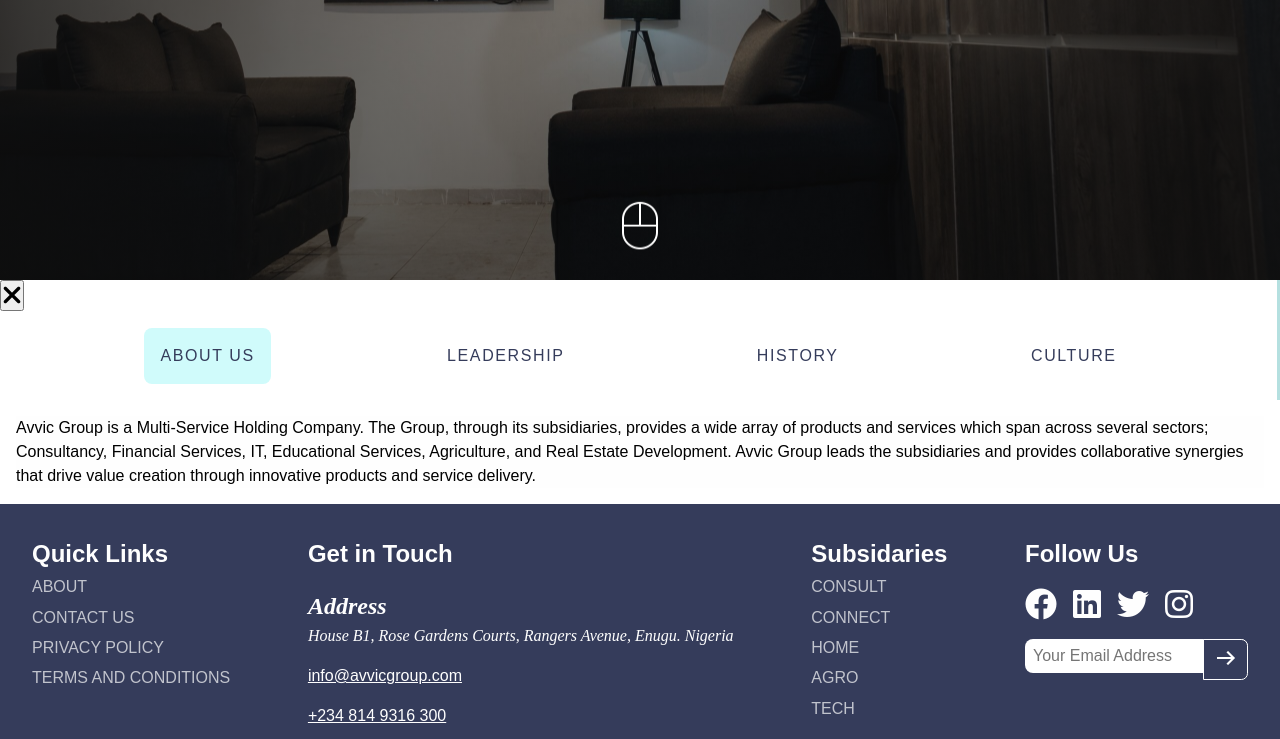
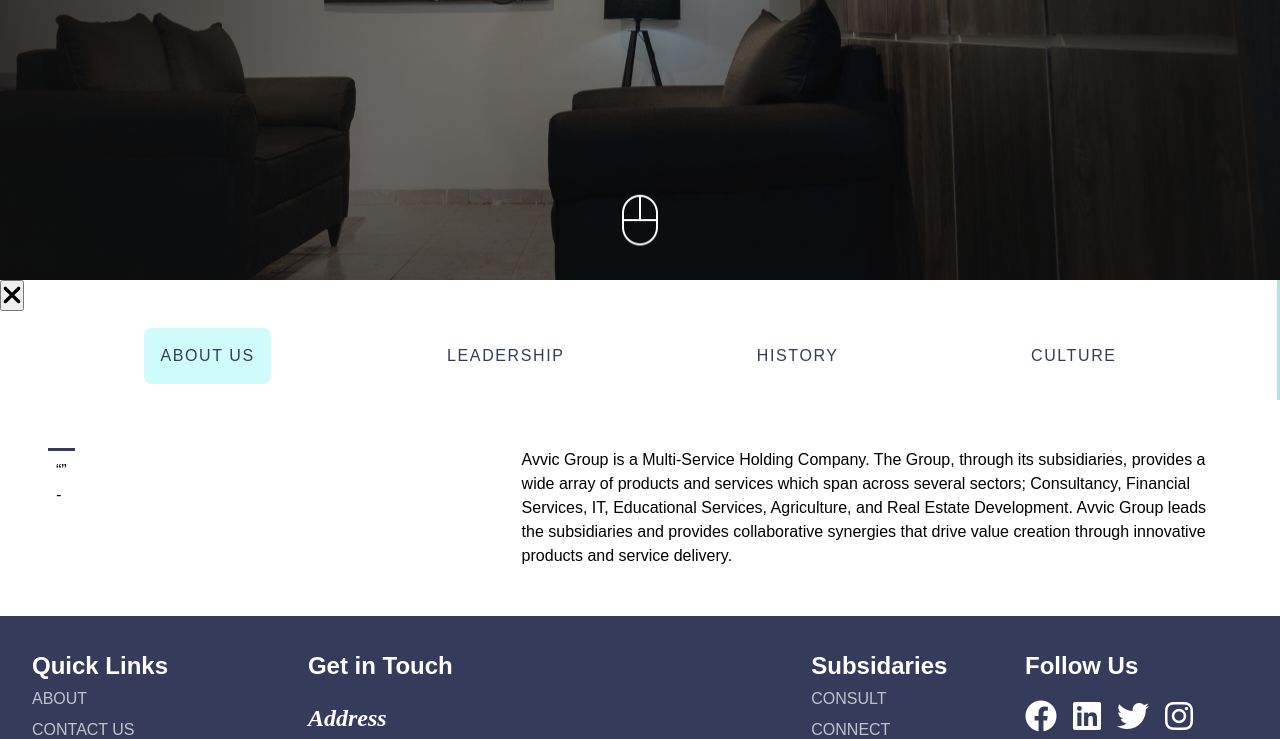
Before and after one commit to Franklivania/avvic-group, a React (Vite) app: page /about in a window 1280 px wide. Shown: the part 520-1259 px from the top of the page. Built offline with nearby package versions, Linux system fonts and the light colour scheme; no server answers; a web font is replaced by a local one.

Commit message:
added quotes to about section

```diff
--- a/src/Components/AboutUs Components/AboutMain/AboutMain.jsx
+++ b/src/Components/AboutUs Components/AboutMain/AboutMain.jsx
@@ -1,11 +1,13 @@
 import React from 'react'
 import './AboutMain.scss'
-import profile from '../../../assets/abouthero1.jpg'
+import 'animate.css'
+// import profile from '../../../assets/abouthero1.jpg'
+import Quotes from '../../Quotes/Quotes'
 
 const AboutMain = () => {
   return (
     <div id='aboutMain'>
-        <div className='container'>
+        {/* </div> */}
             <p>
                 Avvic Group is a Multi-Service Holding Company.
                 The Group, through its subsidiaries, provides a wide
@@ -18,7 +20,8 @@ const AboutMain = () => {
             {/* <figure>
                 <img src={profile} alt="" />
             </figure> */}
-        </div>
+
+        <Quotes className={"quote animate__animated animate__sildeInRight"}/>
     </div>
   )
 }
--- a/src/Components/AboutUs Components/AboutMain/AboutMain.scss
+++ b/src/Components/AboutUs Components/AboutMain/AboutMain.scss
@@ -5,16 +5,20 @@
     width: $width;
     height: 100%;
     display: flex;
-    justify-content: flex-end;
+    flex-direction: row-reverse;
+    justify-content: space-between;
     font-family: $font;
+    padding: 2em;
+    gap: 2em;
 
     p{
         // position: absolute;
         position: relative;
+        width: 60%;
         // top: 13%;
         // left:5%;
-        z-index: 11;
-        background: $white;
+        // z-index: 11;
+        // background: $white;
         // padding: 1em;
         // width: 50%;
         // border-radius: $small-radius;
@@ -24,24 +28,40 @@
         //             0.02em 0.02em 0.2em rgba($black, 0.2);
     }
 
-    figure{
-        position: relative;
-        height: calc($wk-height * 0.2);
-        width: calc($wk-width * 0.3);
-        overflow: hidden;
-        border-radius: $small-radius;
+    .quote{
+        border-top: 0.2em solid $main;
+        padding: .5em;
+    }
 
-        img{
-            position: relative;
-            height: 100%;
+    // figure{
+    //     position: relative;
+    //     height: calc($wk-height * 0.2);
+    //     width: calc($wk-width * 0.3);
+    //     overflow: hidden;
+    //     border-radius: $small-radius;
+
+    //     img{
+    //         position: relative;
+    //         height: 100%;
+    //         width: 100%;
+    //         object-fit: cover;
+    //         object-position: center;
+    //         transition: transform .3s ease-in-out;
+
+    //         &:hover{
+    //             transform: scale(1.2);
+    //         }
+    //     }
+    // }
+}
+
+@media screen and (max-width: 650px) {
+    #aboutMain{
+        display: flex;
+        flex-direction: column-reverse;
+
+        p{
             width: 100%;
-            object-fit: cover;
-            object-position: center;
-            transition: transform .3s ease-in-out;
-
-            &:hover{
-                transform: scale(1.2);
-            }
         }
     }
 }
--- a/src/Components/Hero/Hero.jsx
+++ b/src/Components/Hero/Hero.jsx
@@ -29,7 +29,7 @@ const Hero = ({className}) => {
           <SectionButton
             className={'mouse animate__animated animate__bounce animate__infinite animate__slow'}
             image={mouse}
-            to={'scope'}
+            to={'acheivement'}
           />
         </section>
     </div>
--- /dev/null
+++ b/src/Components/Quotes/Quotes.jsx
@@ -0,0 +1,32 @@
+import React, { useEffect, useState } from 'react';
+import './Quotes.scss';
+
+const Quotes = ({className}) => {
+  const [quote, setQuote] = useState({ text: '', author: '' });
+
+  useEffect(() => {
+    fetch('https://type.fit/api/quotes')
+      .then(function (response) {
+        return response.json();
+      })
+      .then(function (data) {
+        if (Array.isArray(data) && data.length > 0) {
+          const randomQuote = data[Math.floor(Math.random() * data.length)];
+          setQuote({ text: randomQuote.text, author: randomQuote.author });
+        }
+      });
+  }, []);
+
+  return (
+    <div id="quote" className={className}>
+
+        <blockquote>
+            <q>{quote.text}</q>
+            <br />
+            <cite>- {quote.author}</cite>
+        </blockquote>
+    </div>
+  );
+};
+
+export default Quotes;
--- /dev/null
+++ b/src/Components/Quotes/Quotes.scss
@@ -0,0 +1,14 @@
+@import '../../App.scss';
+
+#quotes{
+    position: relative;
+    font-family: $font;
+    // margin: 1em;
+    font-size: $text;
+
+    blockquote{
+        position: relative;
+        border-top: 0.1em solid $main;
+        padding: 1em;
+    }
+}
```
